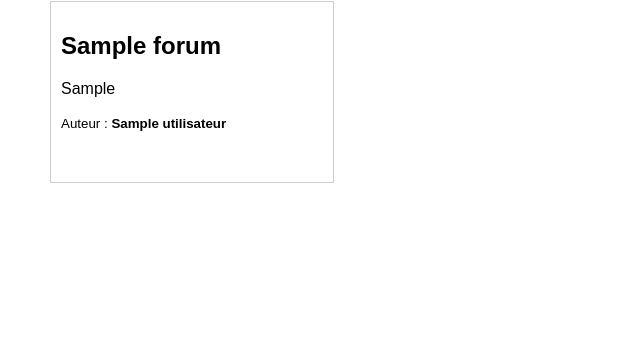
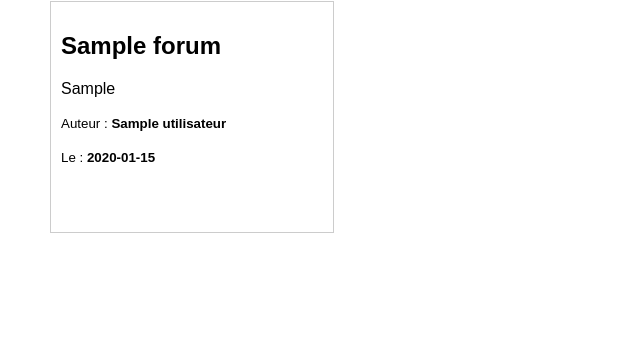
Before and after one commit to OMouloud/forum_college_maisonneuve, a PHP site: page / in a window 1280 px wide. Shown: the part 177-520 px from the top of the page, without its empty margins (0-640 px from the left). Run offline with PHP 8.4, Linux system fonts and the light colour scheme; tables that the repository leaves empty hold one stand-in row (values such as "Sample post").

Commit message:
Ajout date création dans page accueil

```diff
--- a/index.php
+++ b/index.php
@@ -18,8 +18,14 @@ require_once('header.php');
       <div class="post__auteur">
         <h2><?= ($row['titre']); ?></h2>
         <p><?= nl2br(($row['article'])); ?></p>
-        <small class="user">Auteur : <strong><?= ($row['nom_utilisateur']); ?></strong>
-        </small>
+        <p>
+          <small class="user">Auteur : <strong><?= ($row['nom_utilisateur']); ?></strong>
+          </small>
+        </p>
+        <p>
+          <small class="user">Le : <strong><?= ($row['date_creation']); ?></strong>
+          </small>
+        </p>
       </div>
       <div class="post__liens">
         <?php if (isset($_SESSION['id']) && $_SESSION['id'] == $row['utilisateur_id']) : ?>
```
